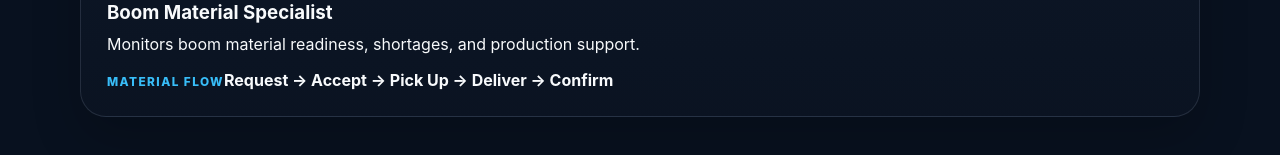
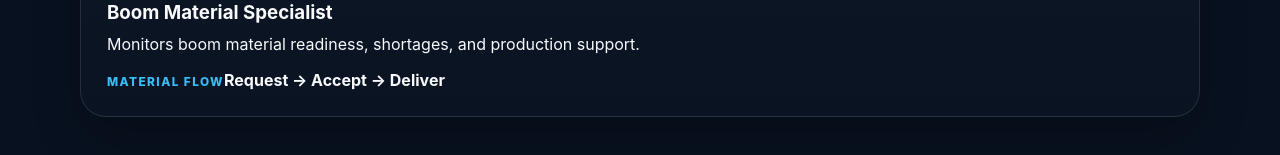
Before and after one commit to GregLivin/lineflow-ai, a Next.js app: page / in a window 1280 px wide. Shown: the part 1433-1588 px from the top of the page. Built offline with nearby package versions, Linux system fonts and the light colour scheme; no server answers; the database is empty.

Commit message:
Simplify material flow to request accept deliver

```diff
--- a/app/page.tsx
+++ b/app/page.tsx
@@ -46,7 +46,7 @@ export default function Home() {
 
         <div className="compactFlow">
           <span className="eyebrow">Material Flow</span>
-          <strong>Request → Accept → Pick Up → Deliver → Confirm</strong>
+          <strong>Request → Accept → Deliver</strong>
         </div>
       </section>
     </main>
```
